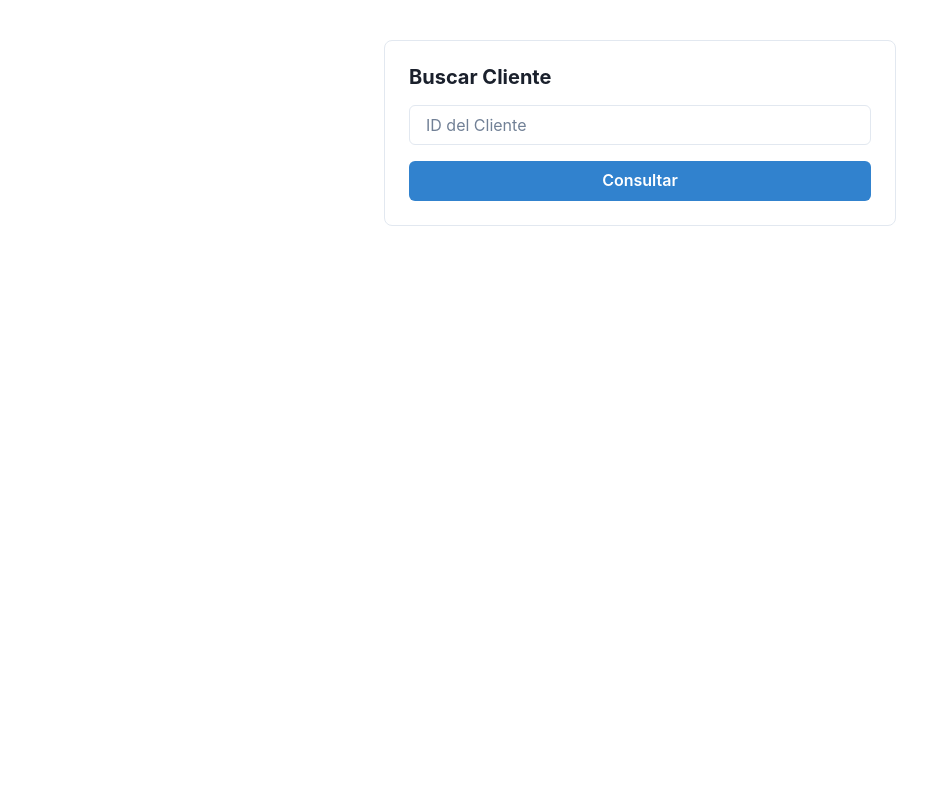
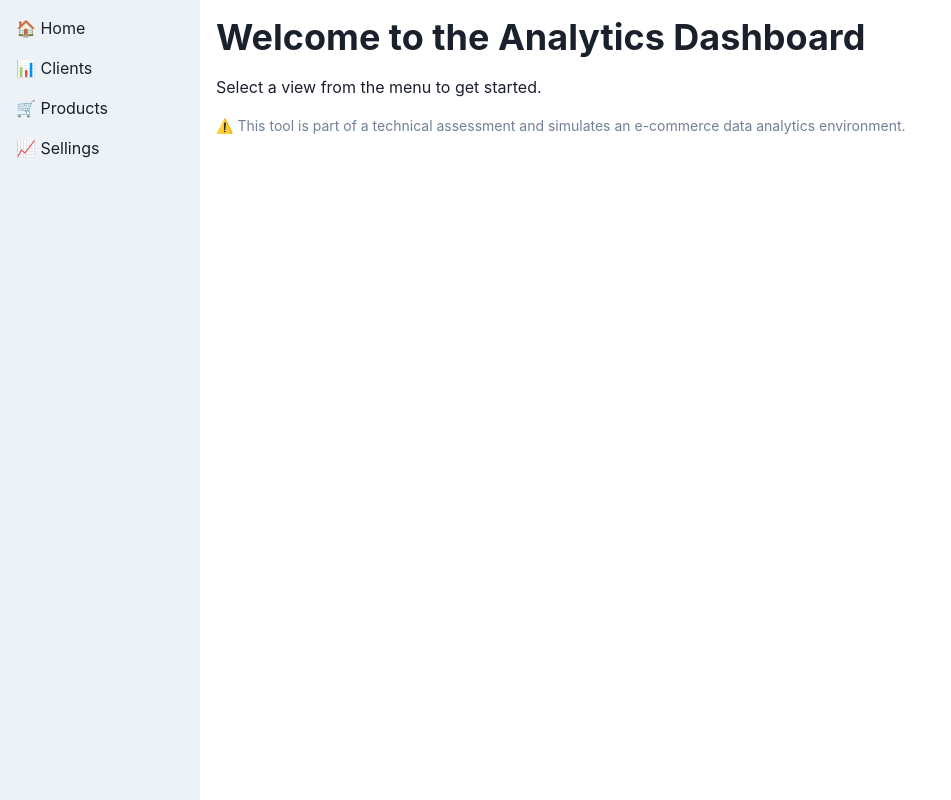
Before and after one commit to MauLom/sales-dashboard, a React (Create React App) app in the folder frontend/: page / in a window 1280 px wide. Shown: the whole page, without its empty margins (0-951 px from the left). Built offline with nearby package versions, Linux system fonts and the light colour scheme.

Commit message:
Changes to improve UX on front proyect

```diff
--- a/frontend/src/App.js
+++ b/frontend/src/App.js
@@ -1,17 +1,21 @@
-import React from "react";
 import { BrowserRouter as Router, Routes, Route } from "react-router-dom";
 import CustomerDashboard from "./pages/CustomerDashboard";
 import TopProducts from "./pages/TopProducts";
 import SalesAnalytics from "./pages/SalesAnalytics";
+import Layout from "./components/Layout";
+import Home from "./pages/Home";
 
 function App() {
   return (
     <Router>
-      <Routes>
-        <Route path="/" element={<CustomerDashboard />} />
-         <Route path="/top-products" element={<TopProducts />} />
-         <Route path="/sales-analytics" element={<SalesAnalytics />} />
-      </Routes>
+      <Layout>
+        <Routes>
+          <Route path="/" element={<Home />} />
+          <Route path="/dashboard" element={<CustomerDashboard />} />
+          <Route path="/top-products" element={<TopProducts />} />
+          <Route path="/sales-analytics" element={<SalesAnalytics />} />
+        </Routes>
+      </Layout>
     </Router>
   );
 }
--- /dev/null
+++ b/frontend/src/components/Layout.jsx
@@ -0,0 +1,19 @@
+import { Box } from "@chakra-ui/react";
+import Sidebar from "./Sidebar";
+import MobileNav from "./MobileNav";
+
+export default function Layout({ children }) {
+  return (
+    <>
+      <Box display={{ base: "none", md: "block" }}>
+        <Sidebar />
+      </Box>
+      <Box ml={{ md: "200px" }} p={4}>
+        {children}
+      </Box>
+      <Box display={{ base: "block", md: "none" }}>
+        <MobileNav />
+      </Box>
+    </>
+  );
+}
--- /dev/null
+++ b/frontend/src/components/MobileNav.jsx
@@ -0,0 +1,15 @@
+import { HStack, Link, Box } from "@chakra-ui/react";
+import { NavLink } from "react-router-dom";
+
+export default function MobileNav() {
+  return (
+    <Box position="fixed" bottom={0} w="100%" bg="white" borderTop="1px solid #ddd" p={2}>
+      <HStack justify="space-around">
+        <Link as={NavLink} to="/">🏠</Link>
+        <Link as={NavLink} to="/dashboard">📊</Link>
+        <Link as={NavLink} to="/top-products">🛒</Link>
+        <Link as={NavLink} to="/sales-analytics">📈</Link>
+      </HStack>
+    </Box>
+  );
+}
--- /dev/null
+++ b/frontend/src/components/Sidebar.jsx
@@ -0,0 +1,15 @@
+import { VStack, Box, Link } from "@chakra-ui/react";
+import { NavLink } from "react-router-dom";
+
+export default function Sidebar() {
+  return (
+    <Box w="200px" h="100vh" position="fixed" bg="gray.100" p={4}>
+      <VStack spacing={4} align="start">
+        <Link as={NavLink} to="/">🏠 Home</Link>
+        <Link as={NavLink} to="/dashboard">📊 Clients</Link>
+        <Link as={NavLink} to="/top-products">🛒 Products</Link>
+        <Link as={NavLink} to="/sales-analytics">📈 Sellings</Link>
+      </VStack>
+    </Box>
+  );
+}
--- a/frontend/src/pages/CustomerDashboard.jsx
+++ b/frontend/src/pages/CustomerDashboard.jsx
@@ -27,14 +27,14 @@ export default function CustomerDashboard() {
 
   return (
     <Box maxW="lg" mx="auto" mt={10} p={6} borderWidth={1} borderRadius="lg">
-      <Heading size="md" mb={4}>Buscar Cliente</Heading>
+      <Heading size="md" mb={4}>Customer Lookup</Heading>
       <VStack spacing={4} align="stretch">
         <Input
-          placeholder="ID del Cliente"
+          placeholder="Enter Customer ID"
           value={customerId}
           onChange={(e) => setCustomerId(e.target.value)}
         />
-        <Button colorScheme="blue" onClick={handleSearch}>Consultar</Button>
+        <Button colorScheme="blue" onClick={handleSearch}>Search</Button>
 
         {loading && <Spinner />}
 
@@ -48,12 +48,13 @@ export default function CustomerDashboard() {
 
         {data?.getCustomerSpending && (
           <Box mt={4} p={4} borderWidth={1} borderRadius="md" bg="gray.50">
-            <Text><strong>Total Gastado:</strong> ${data.getCustomerSpending.totalSpent.toFixed(2)}</Text>
-            <Text><strong>Promedio por Orden:</strong> ${data.getCustomerSpending.averageOrderValue.toFixed(2)}</Text>
-            <Text><strong>Última Orden:</strong> {new Date(data.getCustomerSpending.lastOrderDate).toLocaleDateString()}</Text>
+            <Text><strong>Total Spent:</strong> ${data.getCustomerSpending.totalSpent.toFixed(2)}</Text>
+            <Text><strong>Average Order Value:</strong> ${data.getCustomerSpending.averageOrderValue.toFixed(2)}</Text>
+            <Text><strong>Last Order Date:</strong> {new Date(data.getCustomerSpending.lastOrderDate).toLocaleDateString()}</Text>
           </Box>
         )}
       </VStack>
     </Box>
-  );
+  )
+    ;
 }
--- /dev/null
+++ b/frontend/src/pages/Home.jsx
@@ -0,0 +1,13 @@
+import { Box, Heading, Text } from "@chakra-ui/react";
+
+export default function Home() {
+    return (
+        <Box>
+            <Heading mb={4}>Welcome to the Analytics Dashboard</Heading>
+            <Text>Select a view from the menu to get started.</Text>
+            <Text fontSize="sm" mt={4} color="gray.500">
+                ⚠️ This tool is part of a technical assessment and simulates an e-commerce data analytics environment.
+            </Text>
+        </Box>
+    );
+}
--- a/frontend/src/pages/SalesAnalytics.jsx
+++ b/frontend/src/pages/SalesAnalytics.jsx
@@ -25,7 +25,7 @@ export default function SalesAnalytics() {
 
   return (
     <Box maxW="4xl" mx="auto" mt={10} p={6}>
-      <Heading size="md" mb={4}>Análisis de Ventas</Heading>
+      <Heading size="md" mb={4}>Sales Analytics</Heading>
 
       <VStack spacing={4} align="stretch" mb={6}>
         <Input
@@ -38,7 +38,7 @@ export default function SalesAnalytics() {
           value={endDate}
           onChange={(e) => setEndDate(e.target.value)}
         />
-        <Button colorScheme="teal" onClick={handleSearch}>Consultar</Button>
+        <Button colorScheme="teal" onClick={handleSearch}>Submit</Button>
       </VStack>
 
       {loading && <Spinner />}
@@ -52,8 +52,8 @@ export default function SalesAnalytics() {
       {data?.getSalesAnalytics && (
         <>
           <Box mb={6}>
-            <Text><strong>Total de ingresos:</strong> ${data.getSalesAnalytics.totalRevenue.toFixed(2)}</Text>
-            <Text><strong>Órdenes completadas:</strong> {data.getSalesAnalytics.completedOrders}</Text>
+            <Text><strong>Total Revenue:</strong> ${data.getSalesAnalytics.totalRevenue.toFixed(2)}</Text>
+            <Text><strong>Completed Orders:</strong> {data.getSalesAnalytics.completedOrders}</Text>
           </Box>
 
           <Box h="300px">
@@ -69,5 +69,6 @@ export default function SalesAnalytics() {
         </>
       )}
     </Box>
-  );
+  )
+    ;
 }
--- a/frontend/src/pages/TopProducts.jsx
+++ b/frontend/src/pages/TopProducts.jsx
@@ -12,7 +12,12 @@ import {
   Td,
   Spinner,
   Alert,
-  AlertIcon
+  AlertIcon,
+  NumberInput,
+  NumberInputField,
+  FormControl,
+  FormLabel,
+  HStack
 } from "@chakra-ui/react";
 import { GET_TOP_PRODUCTS } from "../graphql/queries";
 
@@ -23,19 +28,38 @@ export default function TopProducts() {
     variables: { limit }
   });
 
-  const handleLimitChange = (e) => {
+  const handleSelectChange = (e) => {
     setLimit(parseInt(e.target.value));
+  };
+
+  const handleNumberChange = (value) => {
+    const intValue = parseInt(value);
+    if (!isNaN(intValue) && intValue > 0) {
+      setLimit(intValue);
+    }
   };
 
   return (
     <Box maxW="3xl" mx="auto" mt={10} p={6}>
-      <Heading size="md" mb={4}>Productos Más Vendidos</Heading>
+      <Heading size="md" mb={4}>Top Selling Products</Heading>
 
-      <Select value={limit} onChange={handleLimitChange} mb={4} maxW="200px">
-        <option value={5}>Top 5</option>
-        <option value={10}>Top 10</option>
-        <option value={20}>Top 20</option>
-      </Select>
+      <HStack mb={4} spacing={6}>
+        <FormControl maxW="200px">
+          <FormLabel fontSize="sm">Quick Limit</FormLabel>
+          <Select value={limit} onChange={handleSelectChange}>
+            <option value={5}>Top 5</option>
+            <option value={10}>Top 10</option>
+            <option value={20}>Top 20</option>
+          </Select>
+        </FormControl>
+
+        <FormControl maxW="200px">
+          <FormLabel fontSize="sm">Custom Limit</FormLabel>
+          <NumberInput min={1} defaultValue={limit} onChange={handleNumberChange}>
+            <NumberInputField />
+          </NumberInput>
+        </FormControl>
+      </HStack>
 
       {loading && <Spinner />}
       {error && (
@@ -49,14 +73,14 @@ export default function TopProducts() {
         <Table variant="simple">
           <Thead>
             <Tr>
-              <Th>Nombre</Th>
-              <Th isNumeric>Cantidad Vendida</Th>
-              <Th isNumeric>Precio</Th>
+              <Th>Name</Th>
+              <Th isNumeric>Quantity Sold</Th>
+              <Th isNumeric>Price</Th>
             </Tr>
           </Thead>
           <Tbody>
-            {data.getTopSellingProducts.map((product) => (
-              <Tr key={product.id}>
+            {data.getTopSellingProducts.map((product, index) => (
+              <Tr key={index}>
                 <Td>{product.name}</Td>
                 <Td isNumeric>{product.quantitySold}</Td>
                 <Td isNumeric>${product.price.toFixed(2)}</Td>
```
